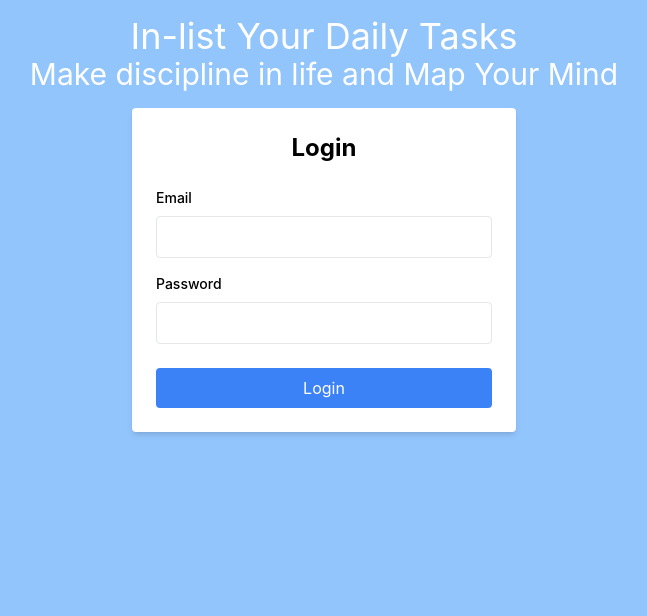
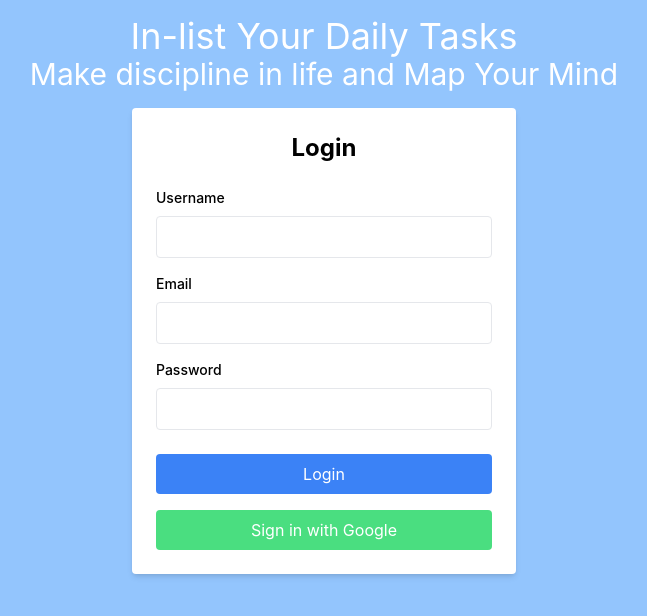
Before and after one commit to hafsarshad/to-do-list-app-in-react, a React (Create React App) app: page / in a window 1280 px wide. Shown: the top 616 px of the page, without its empty margins (316-963 px from the left). Built offline with nearby package versions, Linux system fonts and the light colour scheme; no server answers.

Commit message:
sign in with google

```diff
--- a/src/Pages/Login.jsx
+++ b/src/Pages/Login.jsx
@@ -1,39 +1,86 @@
 import React, { useState } from "react";
 import { useNavigate } from "react-router-dom";
+import { initializeApp } from "firebase/app";
+import { getAuth, signInWithPopup, GoogleAuthProvider } from "firebase/auth";
+
+// Firebase Configuration
+const firebaseConfig = {
+  apiKey: process.env.REACT_APP_FIREBASE_API_KEY,
+  authDomain: process.env.REACT_APP_FIREBASE_AUTH_DOMAIN,
+  projectId: process.env.REACT_APP_FIREBASE_PROJECT_ID,
+  storageBucket: process.env.REACT_APP_FIREBASE_STORAGE_BUCKET,
+  messagingSenderId: process.env.REACT_APP_FIREBASE_MESSAGING_SENDER_ID,
+  appId: process.env.REACT_APP_FIREBASE_APP_ID,
+};
+
+
+// Initialize Firebase
+const app = initializeApp(firebaseConfig);
+const auth = getAuth(app);
+
 const Login = () => {
   const [email, setEmail] = useState("");
   const [password, setPassword] = useState("");
+  const [username, setUsername] = useState("");
   const [error, setError] = useState("");
   const navigate = useNavigate();
 
+  // Manual Login (Hardcoded)
   const handleLogin = (e) => {
     e.preventDefault();
+    if (email === "test@example.com" && password === "password123") {
+      localStorage.setItem("auth", JSON.stringify({ email, username }));
+      setError("");
 
-      // Simple hardcoded authentication logic
-      if (email === "test@example.com" && password === "password123") {
-        // Simulate saving the user session
-        localStorage.setItem("auth", JSON.stringify({ email }));
-        setError("");
-        navigate("/dashboard"); // Navigate to the dashboard
     } else {
       setError("Invalid email or password.");
     }
   };
 
+  // Google Sign-In
+  const handleGoogleSignIn = async () => {
+    const provider = new GoogleAuthProvider();
+    try {
+      const result = await signInWithPopup(auth, provider);
+      const user = result.user;
+      localStorage.setItem(
+        "auth",
+        JSON.stringify({ email: user.email, username: user.displayName })
+      );
+      navigate("/dashboard");
+    } catch (err) {
+      setError("Google Sign-In failed. Please try again.");
+    }
+  };
 
   return (
-     <div className=" flex flex-col items-center   h-screen bg-blue-300 ">
-        {/* heading div */}
-         <div className=" w-[60%] mt-4 text-center ">
+    <div className="flex flex-col items-center h-screen bg-blue-300">
+      {/* Header */}
+      <div className="w-[60%] mt-4 text-center">
         <h1 className="text-4xl text-white">In-list Your Daily Tasks</h1>
-              <h1 className=' text-3xl  text-white'> Make discipline in life and Map Your Mind</h1>
+        <h1 className="text-3xl text-white">
+          Make discipline in life and Map Your Mind
+        </h1>
       </div>
 
-         {/* form div */}
+      {/* Form */}
       <div className="w-full mx-auto mt-4 max-w-sm p-6 bg-white rounded shadow-md">
         <h2 className="text-2xl font-bold text-center mb-6">Login</h2>
         <form onSubmit={handleLogin}>
           {error && <div className="text-red-500 text-sm mb-4">{error}</div>}
+          <div className="mb-4">
+            <label className="block text-sm font-medium mb-2" htmlFor="username">
+              Username
+            </label>
+            <input
+              id="username"
+              type="text"
+              className="w-full px-4 py-2 border rounded"
+              value={username}
+              onChange={(e) => setUsername(e.target.value)}
+              required
+            />
+          </div>
           <div className="mb-4">
             <label className="block text-sm font-medium mb-2" htmlFor="email">
               Email
@@ -48,10 +95,7 @@ const Login = () => {
             />
           </div>
           <div className="mb-6">
-            <label
-              className="block text-sm font-medium mb-2"
-              htmlFor="password"
-            >
+            <label className="block text-sm font-medium mb-2" htmlFor="password">
               Password
             </label>
             <input
@@ -70,15 +114,17 @@ const Login = () => {
             Login
           </button>
         </form>
+
+        {/* Google Sign-In */}
+        <div className="text-center mt-4">
+          <button
+            onClick={handleGoogleSignIn}
+            className="w-full px-4 py-2 text-white bg-green-400 rounded hover:bg-green-600"
+          >
+            Sign in with Google
+          </button>
         </div>
-
-
-
-
-
-
-
-
+      </div>
     </div>
   );
 };
```
Also changed, not shown: 1 other file (tests, documents, lock files or other folders). Lines whose indentation alone changed are shown as unchanged.
